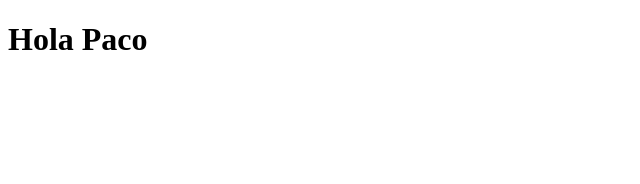
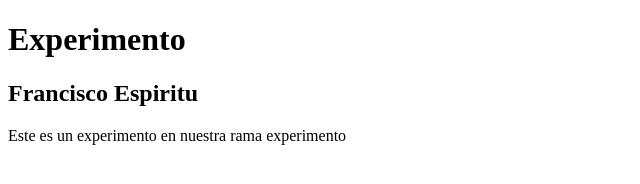
Before and after one commit to PacoEspiritu/demo, a plain HTML site: page index.html in a window 1280 px wide. Shown: the whole page, without its empty margins (0-640 px from the left). Drawn offline with Linux system fonts and the light colour scheme.

Commit message:
Agregamos texto de experimento

```diff
--- a/index.html
+++ b/index.html
@@ -3,9 +3,19 @@
 <head>
 	<meta charset="UTF-8">
 	<meta name="viewport" content="width=device-width, initial-scale=1.0">
-	<title>Git</title>
+	<title>Git and github</title>
 </head>
 <body>
-	<h1>Hola Paco</h1>
+	<header>
+		<h1>Experimento</h1>
+	</header>
+	<div class="container">
+		<h2>Francisco Espiritu</h2>
+	</div>
+	<footer>
+		<p>
+			Este es un experimento en nuestra rama experimento
+		</p>
+	</footer>
 </body>
 </html>
```
